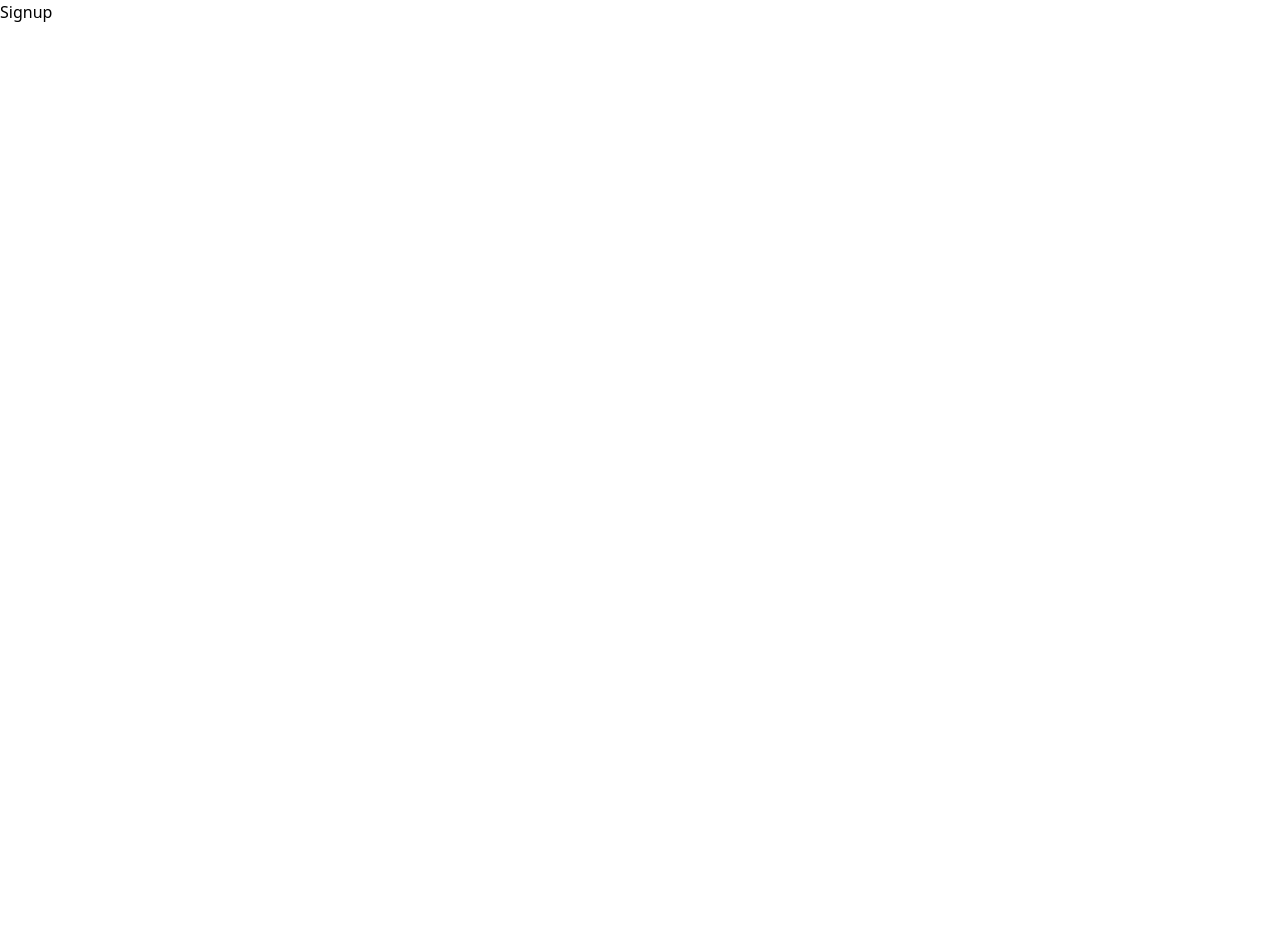
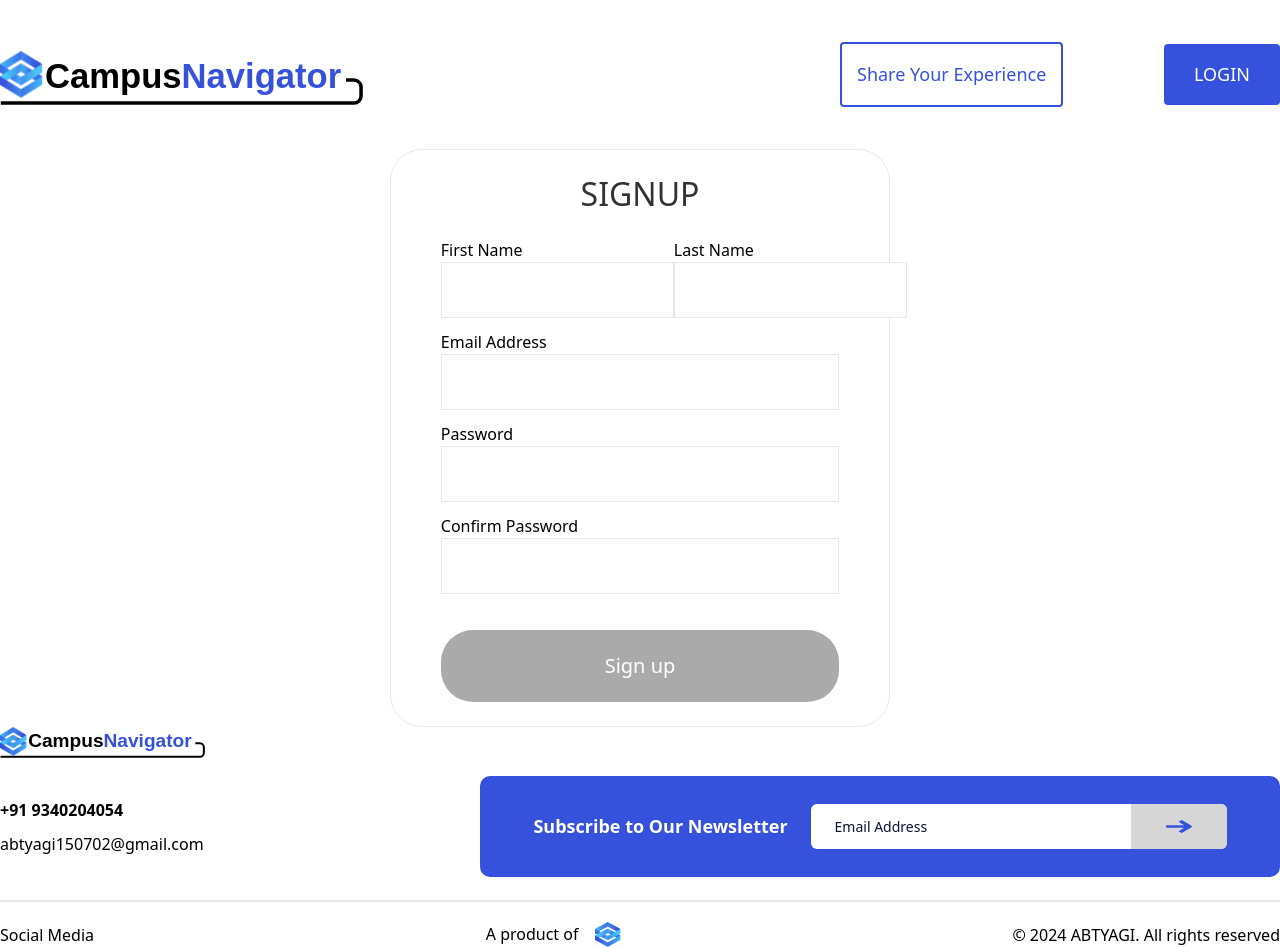
Before and after one commit to abtyagi15/CampusNavigator, a React (Create React App) app in the folder client/: page /signup in a window 1280 px wide. Before the commit the page ends 800 px from the top, so only its background shows below. Built offline with nearby package versions, Linux system fonts and the light colour scheme.

Commit message:
for changing state the signup context is used

```diff
--- a/client/src/pages/Signup.js
+++ b/client/src/pages/Signup.js
@@ -1,7 +1,22 @@
-import React from 'react'
+import React from "react";
+import Navbar from "../components/common/Navbar";
+import SignupForm from "../components/core/SignupPage/SignupForm";
+import Footer from "../components/common/Footer";
 
 export const Signup = () => {
   return (
-    <div>Signup</div>
-  )
-}
+    <div className="h-screen">
+      <div>
+        <div>
+          <Navbar />
+        </div>
+        <div>
+          <SignupForm />
+        </div>
+        <div>
+          <Footer />
+        </div>
+      </div>
+    </div>
+  );
+};
```
